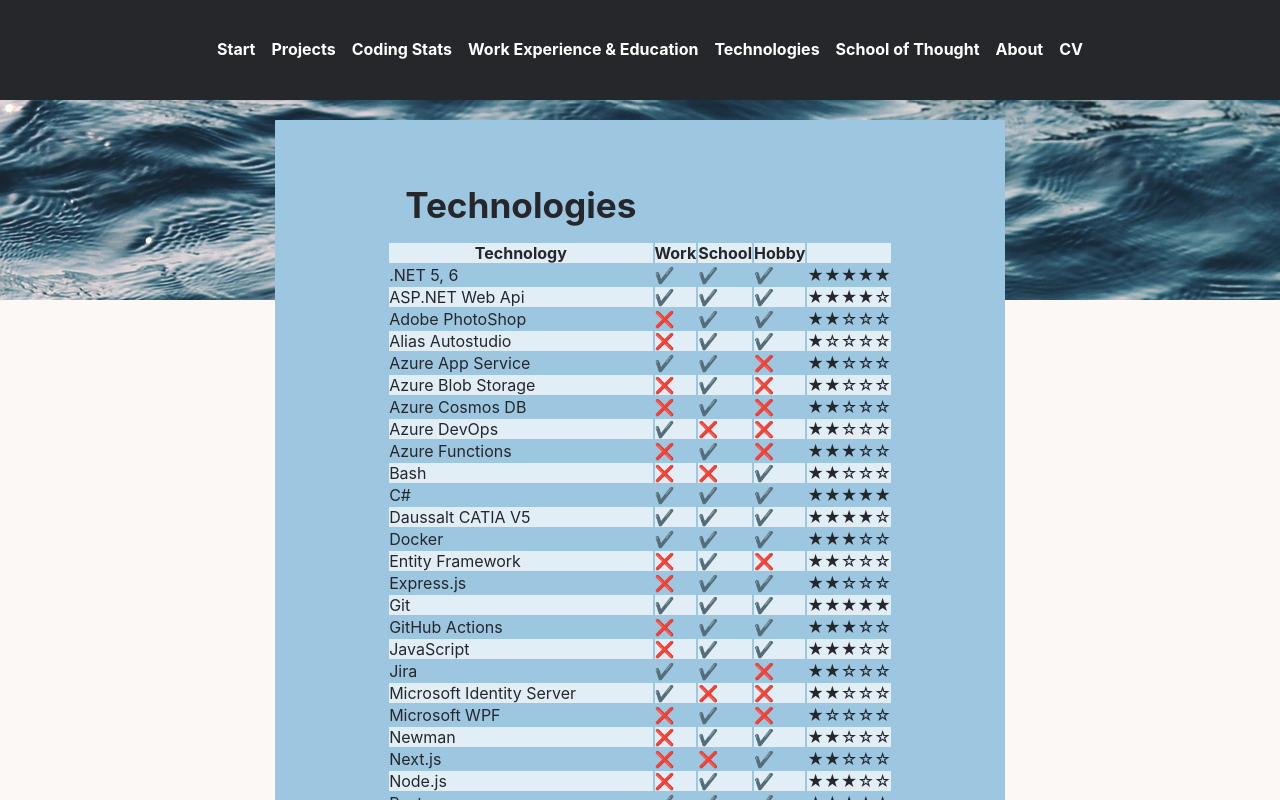
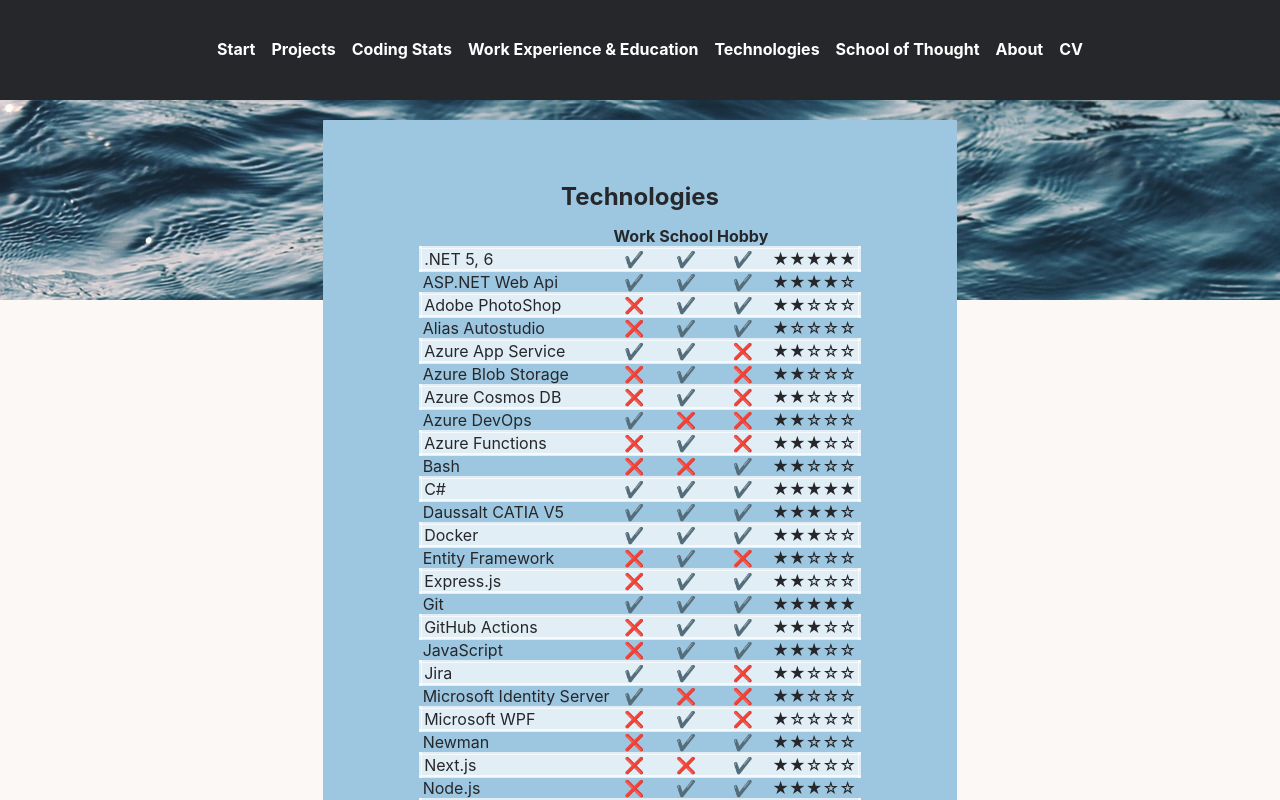
Before and after one commit to RobinAxelsson/personal-jam, a Next.js app: page /tech in a window 1280 px wide. Shown: the top 800 px of the page. Built offline with nearby package versions, Linux system fonts and the light colour scheme.

Commit message:
extracting styles for coding stats

```diff
--- a/components/coding-stats.css
+++ b/components/coding-stats.css
@@ -1,14 +1,30 @@
-.top-languages {
+.top-languages,
+.coding-total {
   display: flex;
   flex-direction: column;
   align-items: center;
   justify-content: center;
-  border-width: 3px;
+}
+
+.coding-total__title,
+.top-languages__title {
+  font-size: x-large;
+}
+
+.coding-total__table,
+.top-languages__table {
+  border-collapse: collapse;
+}
+
+.top-languages__row:nth-child(odd),
+.coding-total__row:nth-child(odd)
+{
+  background-color: hsla(0, 0%, 100%, 0.7);
+  border-color: hsla(0, 0%, 100%, 0.7);
   border-style: solid;
 }
 
-.top-languages__header {
-  width: 100%;
-  border-width: 3px;
-  border-style: solid;
+.coding-total__cell,
+.top-languages__cell {
+  padding: 12px 15px;
 }
--- a/components/tech-table.css
+++ b/components/tech-table.css
@@ -3,3 +3,19 @@
   border-color: hsla(0, 0%, 100%, 0.7);
   border-style: solid;
 }
+
+.tech-table__title {
+  font-size: x-large;
+}
+
+.tech-table {
+  border-collapse: collapse;
+}
+
+.tech-table__cell {
+  padding-inline: 2px;
+}
+
+.tech-table__cell--checkable {
+  text-align: center;
+}
--- a/components/tech-table.jsx
+++ b/components/tech-table.jsx
@@ -1,16 +1,15 @@
 export default function TechTable({ technologies }) {
   const { headers, rows } = technologies;
   return (
+    <>
+    <h2 className="tech-table__title">Technologies</h2>
     <table className="tech-table">
-      <h2 className="tech-table__header">Technologies</h2>
-
       {
         <tr
           className="tech-table__row tech-table__row--header"
           key={headers.technology}
         >
           <th className="tech-table__cell" key="technology">
-            {headers.technology}
           </th>
           <th className="tech-table__cell" key="professional">
             {headers.professional}
@@ -29,13 +28,13 @@ export default function TechTable({ technologies }) {
           <td className="tech-table__cell" key={tech.technology}>
             {tech.technology}
           </td>
-          <td className="tech-table__cell" key="professional">
+          <td className="tech-table__cell tech-table__cell--checkable" key="professional">
             {convertBin(tech.professional)}
           </td>
-          <td className="tech-table__cell" key="tech.examined">
+          <td className="tech-table__cell tech-table__cell--checkable" key="tech.examined">
             {convertBin(tech.examined)}
           </td>
-          <td className="tech-table__cell" key="private">
+          <td className="tech-table__cell tech-table__cell--checkable" key="private">
             {convertBin(tech.private)}
           </td>
           <td className="tech-table__cell" key="tech.grade">
@@ -44,6 +43,7 @@ export default function TechTable({ technologies }) {
         </tr>
       ))}
     </table>
+    </>
   );
 }
 
--- a/pages/tech.js
+++ b/pages/tech.js
@@ -12,7 +12,7 @@ export async function getStaticProps() {
 export default function ExperiencePage({ technologies }) {
   return (
     <div className="card-collection">
-      <div className="card-general hero-section">
+      <div className="card-general">
         <TechTable technologies={technologies} />
       </div>
     </div>
--- a/styles/globals.css
+++ b/styles/globals.css
@@ -136,24 +136,17 @@ a:hover {
   margin: 1px;
 }
 
-
-
-/* .card-collection {
-  max-width: var(--main-max-width);
-  display: flex;
-  flex-direction: column;
-  align-items: center;
-  gap: 4rem;
-} */
-
 .card-general {
   padding: 2rem;
   background: var(--clr-primary);
   border-radius: 1px;
   color: var(--clr-font-primary);
   margin-top: 70px;
-  margin-inline: 1rem;
   min-height: 350px;
+  display: flex;
+  flex-direction: column;
+  align-items: center;
+  justify-content: center;
 }
 
 .card-grid {
@@ -217,8 +210,11 @@ a:hover {
 
   .card-general {
     padding: 3rem;
+    width: 100%;
+  }
+
+  .hero-section {
     flex-direction: row;
-    width: 100%;
   }
 
   .card-collection {
```
Also changed, not shown: components/coding-stats.jsx (+10 -43 lines).
